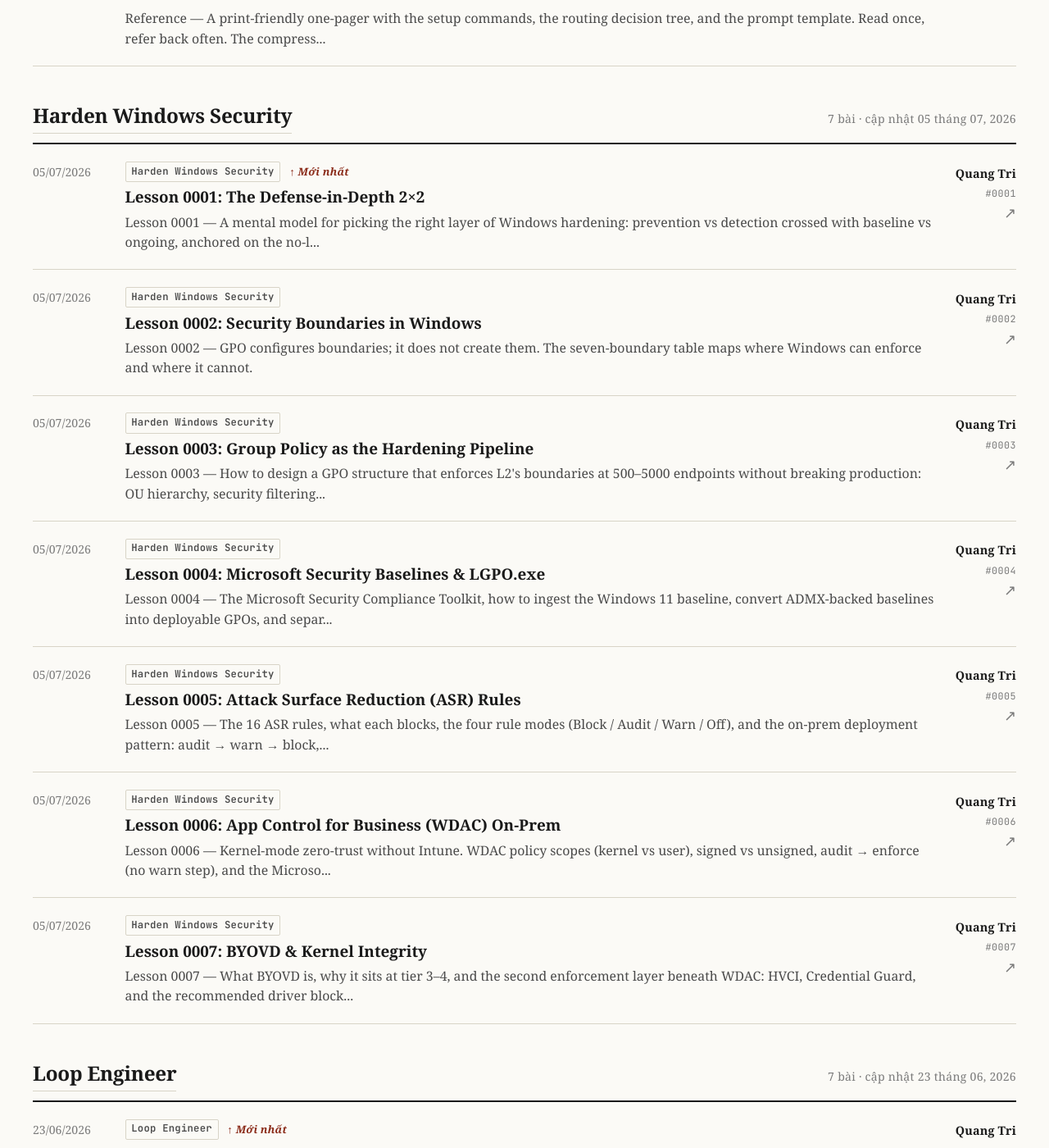
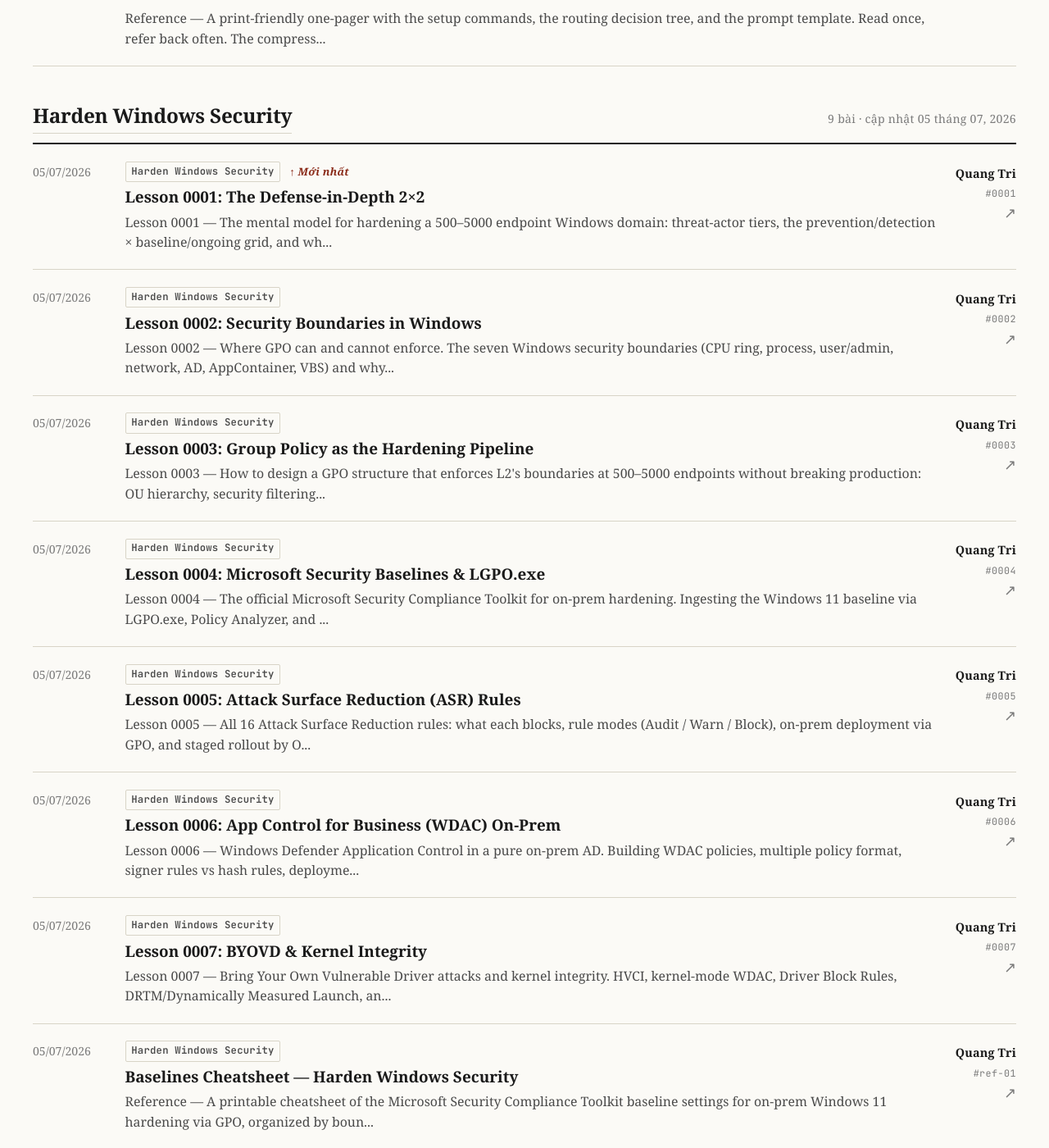
Before and after one commit to trinq/trinq.github.io, a Jekyll site: the page built from index.html, in a window 1280 px wide and 1400 px high, scrolled down 10320 px. Shown: the whole window at 82% size. Built offline with Jekyll 4.4.1, drawn with Linux system fonts in a browser that asks for light colours; some of the changed text lies outside the part shown.

Commit message:
Re-publish harden-windows-security redirect posts (correct format)
Refreshed 6 lesson posts with proper title/description/keywords and added
the 2 missing reference redirect posts (baselines-cheatsheet, glossary).

Co-authored-by: Cursor <cursoragent@cursor.com>

```diff
--- a/_posts/reading/2026-07-05-0001-defense-in-depth-2x2.md
+++ b/_posts/reading/2026-07-05-0001-defense-in-depth-2x2.md
@@ -2,8 +2,8 @@
 layout: redirect
 title: "Lesson 0001: The Defense-in-Depth 2×2"
 date: 2026-07-05
-description: "Lesson 0001 — A mental model for picking the right layer of Windows hardening: prevention vs detection crossed with baseline vs ongoing, anchored on the no-local-admin rule."
-keywords: "defense-in-depth, 2x2, prevention-detection, baseline-ongoing, no-local-admin, threat-actor-tiers"
+description: "Lesson 0001 — The mental model for hardening a 500–5000 endpoint Windows domain: threat-actor tiers, the prevention/detection × baseline/ongoing grid, and why no-local-admin is the single highest-leverage rule."
+keywords: "defense-in-depth, threat-actor-tiers, prevention-detection, baseline-ongoing, no-local-admin, standard-user, harden-windows-security"
 category: harden-windows-security
 redirect_url: /harden-windows-security/lessons/0001-defense-in-depth-2x2.html
 lesson-num: "0001"
--- a/_posts/reading/2026-07-05-0002-security-boundaries.md
+++ b/_posts/reading/2026-07-05-0002-security-boundaries.md
@@ -2,8 +2,8 @@
 layout: redirect
 title: "Lesson 0002: Security Boundaries in Windows"
 date: 2026-07-05
-description: "Lesson 0002 — GPO configures boundaries; it does not create them. The seven-boundary table maps where Windows can enforce and where it cannot."
-keywords: "security-boundaries, boundary-hierarchy, gpo-can-cannot, per-boundary-gpo, no-local-admin, boundary-scenarios"
+description: "Lesson 0002 — Where GPO can and cannot enforce. The seven Windows security boundaries (CPU ring, process, user/admin, network, AD, AppContainer, VBS) and why GPO configures boundaries rather than creating them."
+keywords: "security-boundaries, gpo-enforcement, admin-kernel, network-boundary, ad-domain-boundary, vbs, harden-windows-security"
 category: harden-windows-security
 redirect_url: /harden-windows-security/lessons/0002-security-boundaries.html
 lesson-num: "0002"
--- a/_posts/reading/2026-07-05-0004-microsoft-security-baselines.md
+++ b/_posts/reading/2026-07-05-0004-microsoft-security-baselines.md
@@ -2,8 +2,8 @@
 layout: redirect
 title: "Lesson 0004: Microsoft Security Baselines & LGPO.exe"
 date: 2026-07-05
-description: "Lesson 0004 — The Microsoft Security Compliance Toolkit, how to ingest the Windows 11 baseline, convert ADMX-backed baselines into deployable GPOs, and separate policy choice from the baseline floor."
-keywords: "security-baselines, msct, windows-11-baseline, lgpo-exe, admx, floor-choice-disable, baseline-categories"
+description: "Lesson 0004 — The official Microsoft Security Compliance Toolkit for on-prem hardening. Ingesting the Windows 11 baseline via LGPO.exe, Policy Analyzer, and the floor/choice/disable taxonomy."
+keywords: "microsoft-security-baseline, msct, lgpo, policy-analyzer, windows-11-baseline, sct, harden-windows-security"
 category: harden-windows-security
 redirect_url: /harden-windows-security/lessons/0004-microsoft-security-baselines.html
 lesson-num: "0004"
--- a/_posts/reading/2026-07-05-0005-attack-surface-reduction-rules.md
+++ b/_posts/reading/2026-07-05-0005-attack-surface-reduction-rules.md
@@ -2,8 +2,8 @@
 layout: redirect
 title: "Lesson 0005: Attack Surface Reduction (ASR) Rules"
 date: 2026-07-05
-description: "Lesson 0005 — The 16 ASR rules, what each blocks, the four rule modes (Block / Audit / Warn / Off), and the on-prem deployment pattern: audit → warn → block, staged by OU."
-keywords: "asr-rules, attack-surface-reduction, rule-modes, audit-warn-block, ou-staging, asr-telemetry, breakage-patterns"
+description: "Lesson 0005 — All 16 Attack Surface Reduction rules: what each blocks, rule modes (Audit / Warn / Block), on-prem deployment via GPO, and staged rollout by OU from audit → warn → block."
+keywords: "asr-rules, attack-surface-reduction, rule-modes, audit-warn-block, gpo-deployment, harden-windows-security"
 category: harden-windows-security
 redirect_url: /harden-windows-security/lessons/0005-attack-surface-reduction-rules.html
 lesson-num: "0005"
--- a/_posts/reading/2026-07-05-0006-wdac-on-prem.md
+++ b/_posts/reading/2026-07-05-0006-wdac-on-prem.md
@@ -2,8 +2,8 @@
 layout: redirect
 title: "Lesson 0006: App Control for Business (WDAC) On-Prem"
 date: 2026-07-05
-description: "Lesson 0006 — Kernel-mode zero-trust without Intune. WDAC policy scopes (kernel vs user), signed vs unsigned, audit → enforce (no warn step), and the Microsoft recommended driver block list."
-keywords: "wdac, app-control-for-business, kernel-mode, signed-policies, driver-block-list, audit-enforce, wmi-filter"
+description: "Lesson 0006 — Windows Defender Application Control in a pure on-prem AD. Building WDAC policies, multiple policy format, signer rules vs hash rules, deployment via GPO, and the audit → enforce rollout path."
+keywords: "wdac, app-control-for-business, kernel-mode-identity, signer-rules, multiple-policy, gpo-deployment, harden-windows-security"
 category: harden-windows-security
 redirect_url: /harden-windows-security/lessons/0006-wdac-on-prem.html
 lesson-num: "0006"
--- a/_posts/reading/2026-07-05-0007-byovd-and-kernel-integrity.md
+++ b/_posts/reading/2026-07-05-0007-byovd-and-kernel-integrity.md
@@ -2,8 +2,8 @@
 layout: redirect
 title: "Lesson 0007: BYOVD & Kernel Integrity"
 date: 2026-07-05
-description: "Lesson 0007 — What BYOVD is, why it sits at tier 3–4, and the second enforcement layer beneath WDAC: HVCI, Credential Guard, and the recommended driver block list read from a BYOVD angle."
-keywords: "byovd, kernel-integrity, hvci, credential-guard, loldrivers, kernel-mode-alerts, vbs, first-hour-ir"
+description: "Lesson 0007 — Bring Your Own Vulnerable Driver attacks and kernel integrity. HVCI, kernel-mode WDAC, Driver Block Rules, DRTM/Dynamically Measured Launch, and the first-hour response playbook when a kernel compromise lands."
+keywords: "byovd, kernel-integrity, hvci, driver-block-rules, drtm, measured-boot, first-hour-response, harden-windows-security"
 category: harden-windows-security
 redirect_url: /harden-windows-security/lessons/0007-byovd-and-kernel-integrity.html
 lesson-num: "0007"
--- /dev/null
+++ b/_posts/reading/2026-07-05-reference-baselines-cheatsheet.md
@@ -0,0 +1,10 @@
+---
+layout: redirect
+title: "Baselines Cheatsheet — Harden Windows Security"
+date: 2026-07-05
+description: "Reference — A printable cheatsheet of the Microsoft Security Compliance Toolkit baseline settings for on-prem Windows 11 hardening via GPO, organized by boundary layer and deployment phase."
+keywords: "baselines-cheatsheet, microsoft-baseline, gpo-cheatsheet, on-prem-hardening, harden-windows-security"
+category: harden-windows-security
+redirect_url: /harden-windows-security/reference/baselines-cheatsheet.html
+lesson-num: "ref-01"
+---
--- /dev/null
+++ b/_posts/reading/2026-07-05-reference-glossary.md
@@ -0,0 +1,10 @@
+---
+layout: redirect
+title: "Glossary — Harden Windows Security"
+date: 2026-07-05
+description: "Reference — Alphabetical glossary of every acronym and term used across the Harden Windows Security series (GPO, WDAC, ASR, HVCI, BYOVD, LSDOU, LAPS, MSCT, and more)."
+keywords: "glossary, hardening-terms, windows-security-acronyms, gpo-terms, harden-windows-security"
+category: harden-windows-security
+redirect_url: /harden-windows-security/reference/glossary.html
+lesson-num: "ref-02"
+---
```
